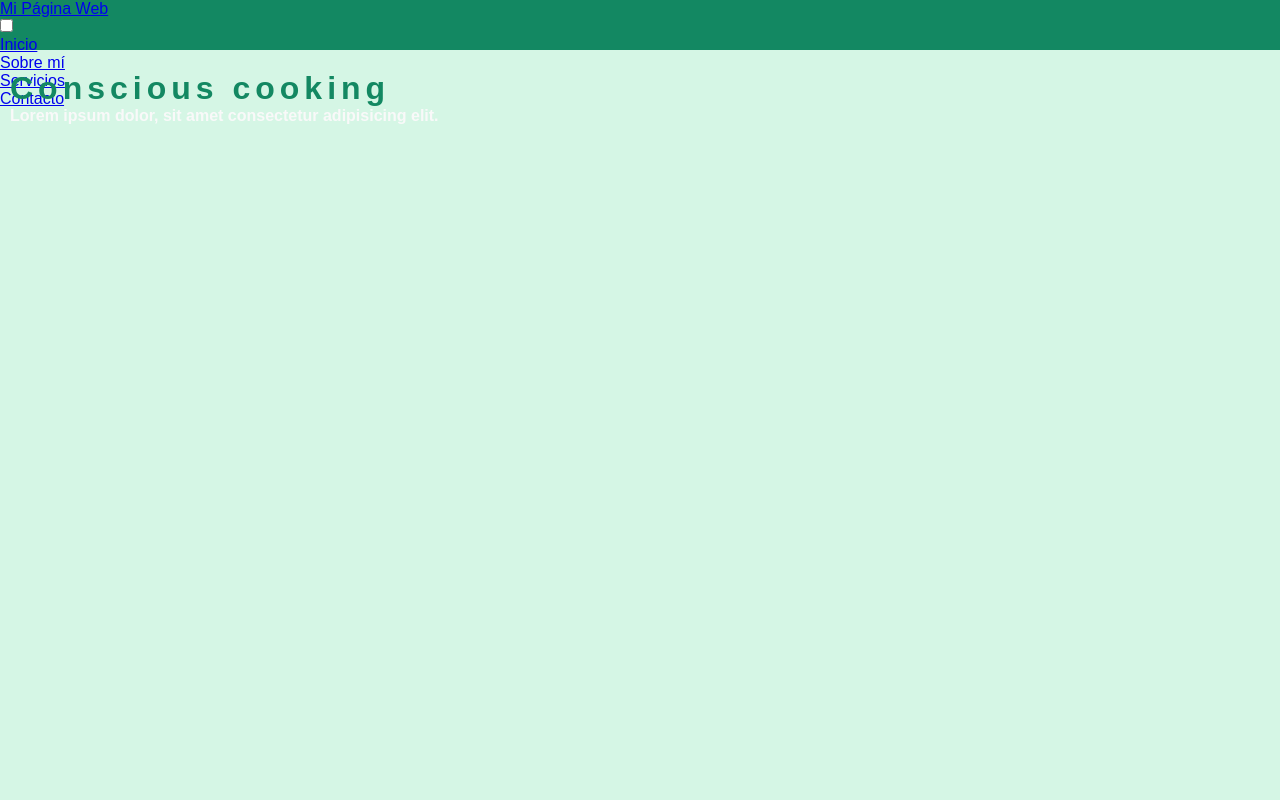
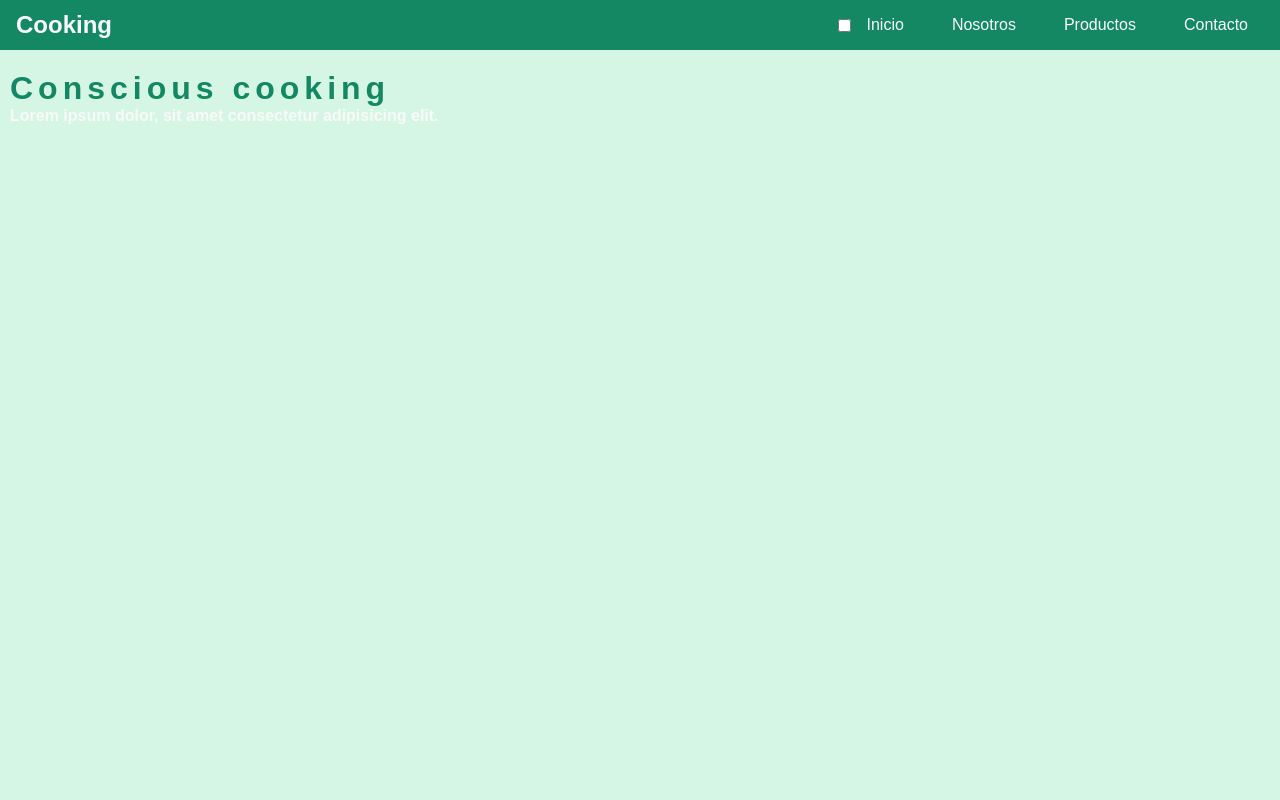
Before and after one commit to davdatadev/Cooking, a plain HTML site: page index.html in a window 1280 px wide. Shown: the top 800 px of the page. Drawn offline with Linux system fonts and the light colour scheme.

Commit message:
Estilo navbar

```diff
--- a/css/style.css
+++ b/css/style.css
@@ -21,10 +21,10 @@
     padding: 0px;
     margin: 0px;
     box-sizing: border-box;
+    text-decoration: none;
     font-family: var(--fuente-principal);
 }
 
-/* === General === */
 html {
     scroll-behavior: smooth;
     font-size: 16px;
@@ -34,11 +34,48 @@ body {
     color: var(--color-texto);
 }
 
-header {
+/* === Header === */
+.header-container {
+    display: flex;
+    justify-content: space-between;
+    align-items: center;
+    padding: 1rem;
     background-color: var(--color-secundario);
     height: 50px;
     width: 100%;
 }
+
+.logo {
+    font-size: 1.5rem;
+    font-weight: bold;
+    color: var(--color-texto);
+}
+
+.navbar {
+    display: flex;
+    align-items: center;
+}
+
+.nav-menu {
+    list-style: none;
+    display: flex;
+    gap: 1rem
+}
+
+.nav-menu a {
+    text-decoration: none;
+    color: var(--color-texto);
+    font-weight: 500;
+    padding: 0.5rem 1rem;
+    border-radius: 5px;
+    transition: background-color 0.3s, color 0.3s;
+}
+
+.nav-menu a:hover, a:focus {
+    background-color: var(--color-fondo);
+    color: var(--color-primario);
+}
+
 
 .container{
     width: 100%;
--- a/index.html
+++ b/index.html
@@ -9,7 +9,7 @@
 <body>
     <header>
         <div class="header-container">
-            <a href="/" class="logo">Mi Página Web</a>
+            <a href="/" class="logo">Cooking</a>
             <nav class="navbar">
                 <input type="checkbox" id="hamburger-checkbox" class="hamburger-checkbox">
                 <label for="hamburger-checkbox" class="hamburger" aria-label="Menú">
@@ -19,8 +19,8 @@
                 </label>
                 <ul class="nav-menu">
                     <li><a href="#">Inicio</a></li>
-                    <li><a href="#">Sobre mí</a></li>
-                    <li><a href="#">Servicios</a></li>
+                    <li><a href="#">Nosotros</a></li>
+                    <li><a href="#">Productos</a></li>
                     <li><a href="#">Contacto</a></li>
                 </ul>
             </nav>
```
